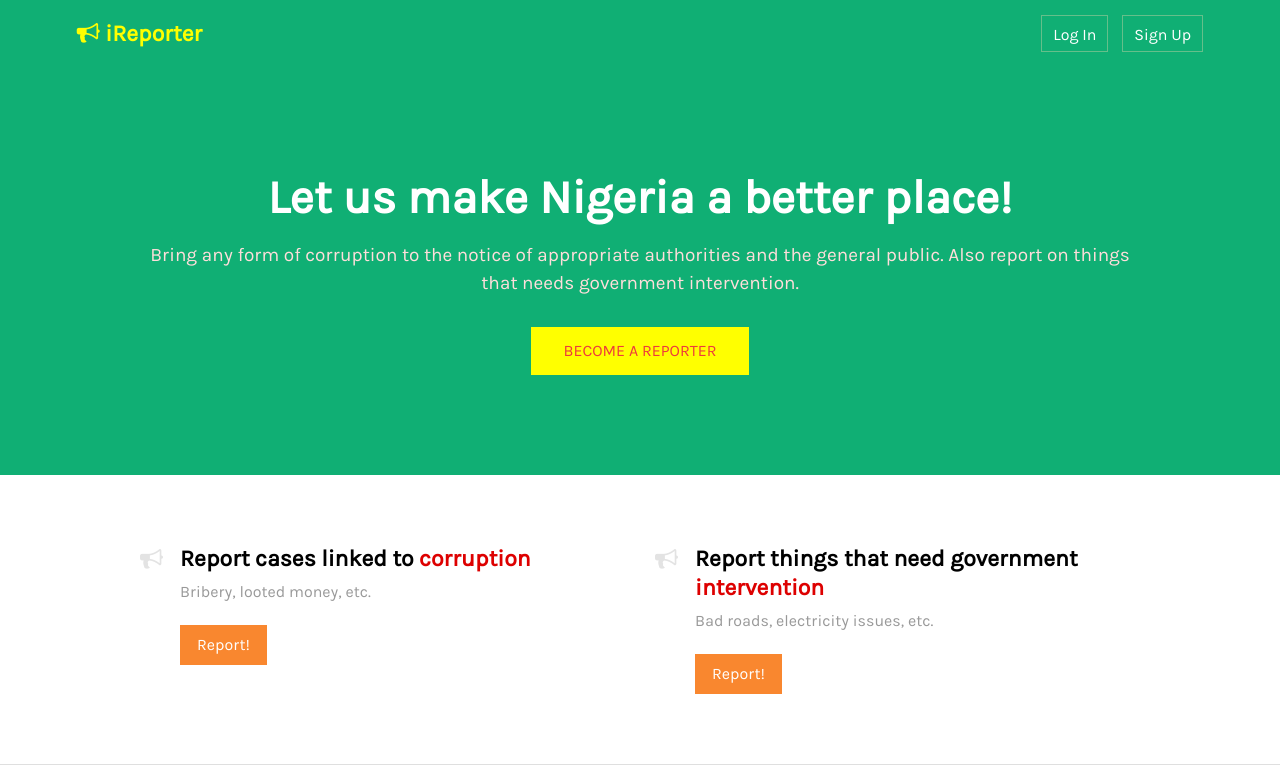
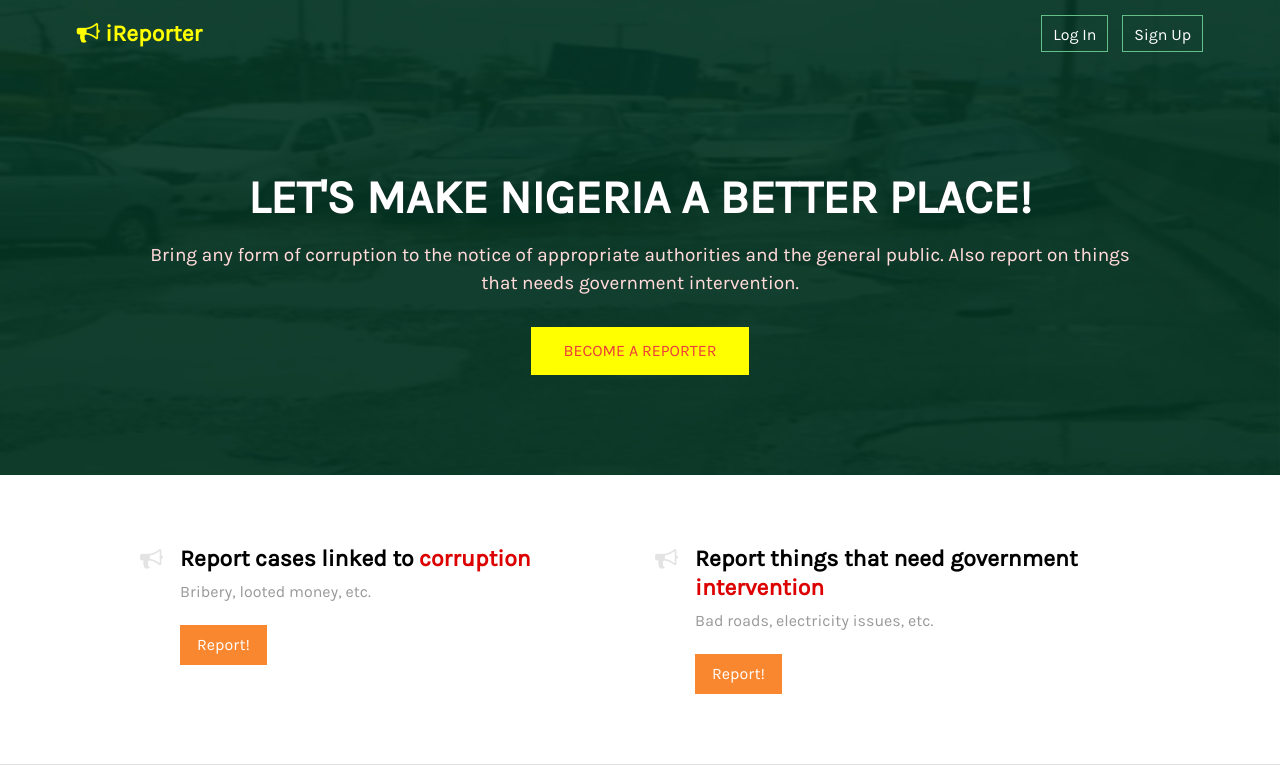
Before and after one commit to danprocoder/ireporter-main, a plain HTML site: page index.html in a window 1280 px wide. Shown: the top 765 px of the page. Drawn offline with Linux system fonts and the light colour scheme.

Commit message:
chore(homePage): improved ui Added background image [Finishes #162473916]

```diff
--- a/assets/css/welcome.css
+++ b/assets/css/welcome.css
@@ -1,3 +1,43 @@
+.bg-images-container {
+  width: 100%;
+  height: 100%;
+  position: absolute;
+  top: 0;
+  left: 0;
+  z-index: -1;
+}
+
+@keyframes imgFadeIn {
+  0% {opacity:0;}
+  100% {opacity:1;}
+}
+
+@keyframes imgFadeOut {
+  0% {opacity:1;}
+  100%{opacity:0;display:none;}
+}
+
+.bg-images-container img {
+  width: 100%;
+  height: 100%;
+  display: none;
+}
+
+.bg-images-container img.fade-out {
+  animation: imgFadeOut 1.6s forwards;
+}
+
+.bg-images-container img.active {
+  display: block;
+  animation: imgFadeIn 1.6s forwards;
+}
+
+.red-bg {
+  background: #10af74;
+  background: #033322eb;
+  background: rgba(3, 51, 34, 0.92);
+}
+
 .welcome-text-container {
   padding: 100px 0;
   color: #fff
@@ -7,6 +47,7 @@
   font-size: 47px;
   font-weight: bold;
   line-height: 130%;
+  text-shadow: 0 0 1px #444;
 }
 
 .welcome-text-container .large-text span {
@@ -14,10 +55,11 @@
 }
 
 .welcome-text-container .info-text {
-    margin-top: 14px;
-    line-height: 145%;
-    font-size: 19px;
-    color: #ffdedb;
+  margin-top: 14px;
+  line-height: 145%;
+  font-size: 19px;
+  color: #ffdedb;
+  text-shadow: 0 0 1px #444;
 }
 
 .section.features {
@@ -192,11 +234,11 @@ footer .social:hover {
 
 @media screen and (max-width:768px) {
   #navbar {
-      border-bottom: 1px solid #60bb86;
+    background: #10af74;
   }
 
   .welcome-text-container {
-    padding-top: 50px;
+    padding: 87px 0;
   }
 
   .welcome-text-container .large-text {
--- a/index.html
+++ b/index.html
@@ -17,6 +17,7 @@
 	<script src="assets/js/nav.js"></script>
 </head>
 <body class="revealed">
+	<div style="position:relative;">
 		<div class="red-bg">
 			<div id="navbar">
 				<div class="navbar-container">
@@ -35,10 +36,15 @@
 			</div>
 			<div class="container">
 				<div class="welcome-text-container section t-center">
-				<div class="large-text">Let us make Nigeria a better place!</div>
+					<div class="large-text">LET&apos;S MAKE NIGERIA A BETTER PLACE!</div>
 					<div class="info-text">Bring any form of corruption to the notice of appropriate authorities and the general public. Also report on things that needs government intervention.</div>
 					<div class="button-area"><a href="signup.html" class="reporter-signup-btn">Become a Reporter</a></div>
 				</div>
+			</div>
+		</div>
+		<div class="bg-images-container">
+			<img src="assets/images/protest.jpeg" class="active" />
+			<img src="assets/images/bad-road.jpg" />
 		</div>
 	</div>
 
@@ -92,5 +98,33 @@
 			<div class="clearfix"></div>
 		</div>
 	</footer>
+
+	<script>
+	let curIndex = 0;
+
+	function imgClass(img) {
+		return {
+			add(cls) {
+				img.classList.add(cls);
+				return this;
+			},
+
+			remove(cls) {
+				img.classList.remove(cls);
+				return this;
+			},
+		}
+	}
+
+	const images = document.querySelectorAll('.bg-images-container img');
+	setInterval(() => {
+      for (let i = 0; i < images.length; i++) {
+      	imgClass(images[i]).remove('active').add('fade-out');
+      }
+
+      curIndex = (curIndex + 1 >= images.length ? 0 : curIndex + 1);
+      imgClass(images[curIndex]).remove('fade-out').add('active');
+	}, 4000);
+	</script>
 </body>
 </html>
```
Also changed, not shown: assets/images/bad-road.jpg (added), assets/images/protest.jpeg (added). Lines whose indentation alone changed are shown as unchanged.
